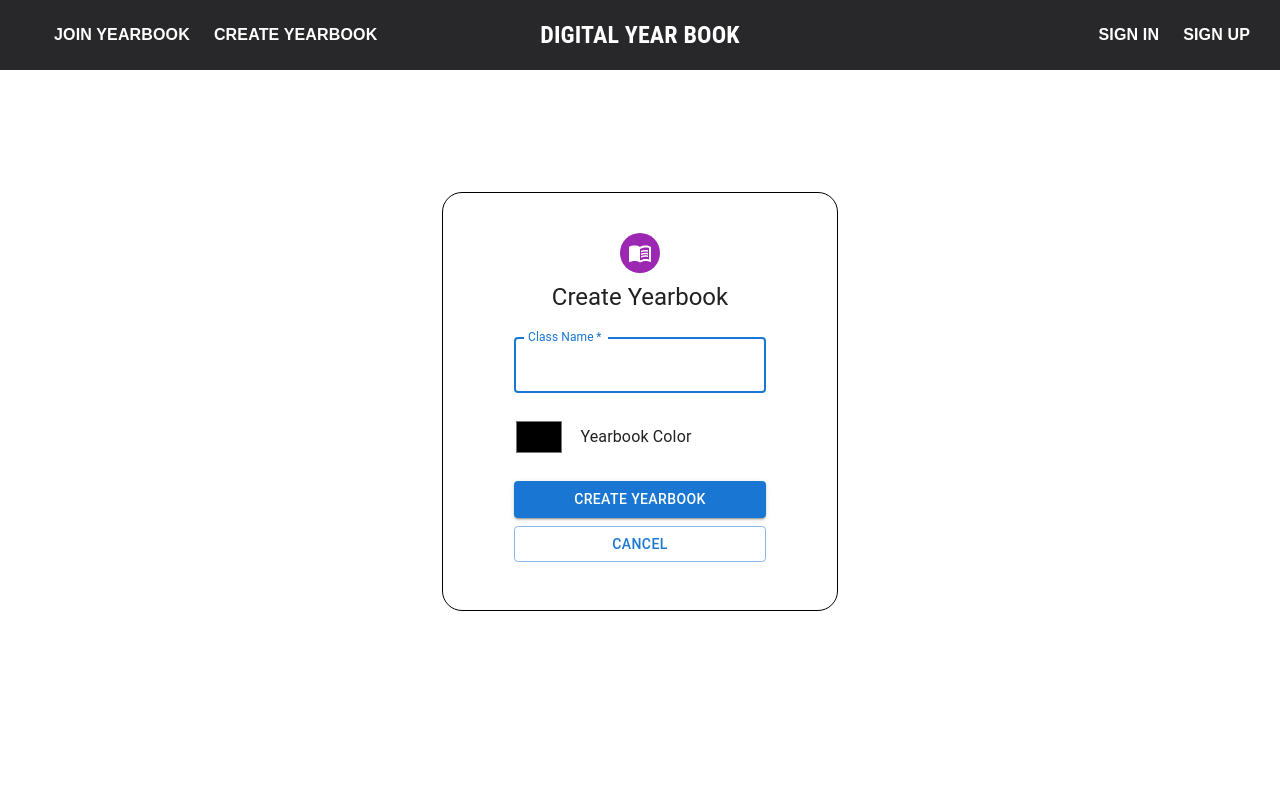
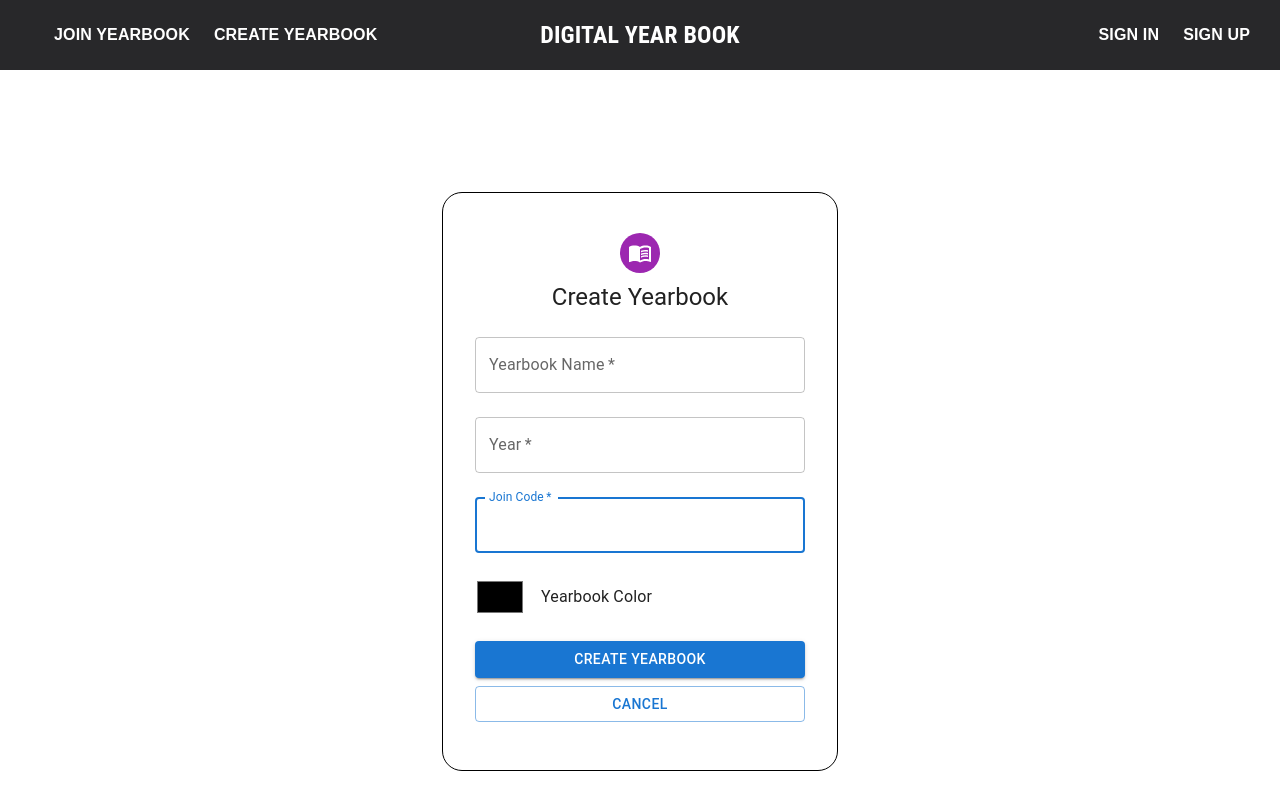
Before and after one commit to Dragonite-7/digital-yearbook, a Next.js app: page /create in a window 1280 px wide. Shown: the top 810 px of the page. Built offline with nearby package versions, Linux system fonts and the light colour scheme; no server answers.

Commit message:
add user cookie, add create yearbook functionality

```diff
--- a/src/pages/create/index.tsx
+++ b/src/pages/create/index.tsx
@@ -1,4 +1,4 @@
-import React from 'react';
+import React, { useEffect, useState } from 'react';
 import NavBar from '../../components/NavBar';
 import Container from '@mui/material/Container';
 import CssBaseline from '@mui/material/CssBaseline';
@@ -12,19 +12,68 @@ import Link from '@mui/material/Link';
 import Grid from '@mui/material/Grid';
 import Button from '@mui/material/Button';
 import { useRouter } from 'next/router';
+import { gql, useMutation } from '@apollo/client';
+
+const CREATE_YEARBOOK = gql`
+  mutation CreateAYearbook($newYearbook: NewYearbookInput!) {
+    createYearbook(input: $newYearbook) {
+      year
+      yearbook_name
+      join_code
+    }
+  }
+`;
 
 const CreatePage = () => {
+  const [userIdCookie, setUserIdCookie] = useState<Number>(0);
   const router = useRouter();
+
+  useEffect(() => {
+    setUserIdCookie(
+      Number(
+        document.cookie
+          .split('; ')
+          .find((row) => row.startsWith('user_id='))
+          ?.split('=')[1]
+      ) || 0
+    );
+  }, []);
+
+  const [createYearbook, { data, loading, error }]: any =
+    useMutation(CREATE_YEARBOOK);
+
+  useEffect(() => {
+    if (!data) return;
+    if (!data.createYearbook) alert('Unsuccessful!');
+    else {
+      document.cookie = `yearbood_id=${data.createYearbook.yearbook_id}`;
+      router.push('/');
+    }
+  }, [data]);
+
   const handleSubmit = (event) => {
     event.preventDefault();
+    const formData = new FormData(event.currentTarget);
+    const yearbookAttributes = {
+      yearbook_name: formData.get('class'),
+      year: formData.get('year'),
+      join_code: formData.get('code'),
+      user_id: userIdCookie,
+    };
+    // setPassword(userInput.password);
+    createYearbook({ variables: { newYearbook: yearbookAttributes } });
     router.push('/');
   };
 
   return (
     <>
       <NavBar />
-      <div style={{ width: '100vw', height: '100vh'}}>
-        <Container component="main" maxWidth="xs" style={{marginTop: '12rem'}}>
+      <div style={{ width: '100vw', height: '100vh' }}>
+        <Container
+          component='main'
+          maxWidth='xs'
+          style={{ marginTop: '12rem' }}
+        >
           <CssBaseline />
           <Box
             sx={{
@@ -34,76 +83,100 @@ const CreatePage = () => {
               alignItems: 'center',
               border: '1px solid black',
               borderRadius: 5,
-              p: 4
+              p: 4,
             }}
           >
             <Avatar sx={{ m: 1, bgcolor: 'secondary.main' }}>
               <MenuBookIcon />
             </Avatar>
-            <Typography component="h1" variant="h5">
+            <Typography component='h1' variant='h5'>
               Create Yearbook
             </Typography>
-            <Box component="form" onSubmit={handleSubmit} noValidate sx={{ mt: 1 }}>
+            <Box
+              component='form'
+              onSubmit={handleSubmit}
+              noValidate
+              sx={{ mt: 1 }}
+            >
               <TextField
-                margin="normal"
+                margin='normal'
                 required
                 fullWidth
-                id="class"
-                label="Class Name"
-                name="class"
-                autoComplete="class"
+                id='class'
+                label='Yearbook Name'
+                name='class'
+                // autoComplete='class'
+                autoFocus
+              />
+              <TextField
+                margin='normal'
+                required
+                fullWidth
+                id='year'
+                label='Year'
+                name='year'
+                // autoComplete='class'
+                autoFocus
+              />
+              <TextField
+                margin='normal'
+                required
+                fullWidth
+                id='code'
+                label='Join Code'
+                name='code'
+                // autoComplete='code'
                 autoFocus
               />
               <FormControlLabel
                 control={
                   <input
-                    type="color"
+                    type='color'
                     style={{
                       background: 'transparent',
                       border: 'none',
                       borderRadius: 4,
                       padding: 0,
-                      height: 40
+                      height: 40,
                     }}
                   />
                 }
-                label="Yearbook Color"
+                label='Yearbook Color'
                 sx={{
                   ml: 0,
                   mt: 2,
                   display: 'flex',
-                  gap: 2
+                  gap: 2,
                 }}
               />
               {/* Submit button */}
-              <Link href="/">
+              <Link href='/'>
                 <Button
-                  type="submit"
+                  type='submit'
                   fullWidth
-                  variant="contained"
+                  variant='contained'
                   sx={{ mt: 3 }}
                 >
                   Create Yearbook
                 </Button>
               </Link>
               {/* Cancel button */}
-              <Link href="/">
+              <Link href='/'>
                 <Button
-                  type="submit"
+                  type='submit'
                   fullWidth
-                  variant="outlined"
+                  variant='outlined'
                   sx={{ mt: 1, mb: 2 }}
                 >
                   Cancel
                 </Button>
               </Link>
-
             </Box>
           </Box>
         </Container>
       </div>
     </>
-  )
+  );
 };
 
 export default CreatePage;
--- a/src/pages/signIn/index.tsx
+++ b/src/pages/signIn/index.tsx
@@ -29,6 +29,7 @@ const GET_USER = gql`
     getUser(username: $username) {
       username
       password
+      user_id
     }
   }
 `;
@@ -49,6 +50,7 @@ export default function SignIn({ csrfToken }) {
       if (data.getUser.password === password) {
         console.log('password match');
         // allow signin
+        document.cookie = `user_id=${data.getUser.user_id}`;
         router.push('/');
       } else {
         alert('Username or password incorrect!');
```
